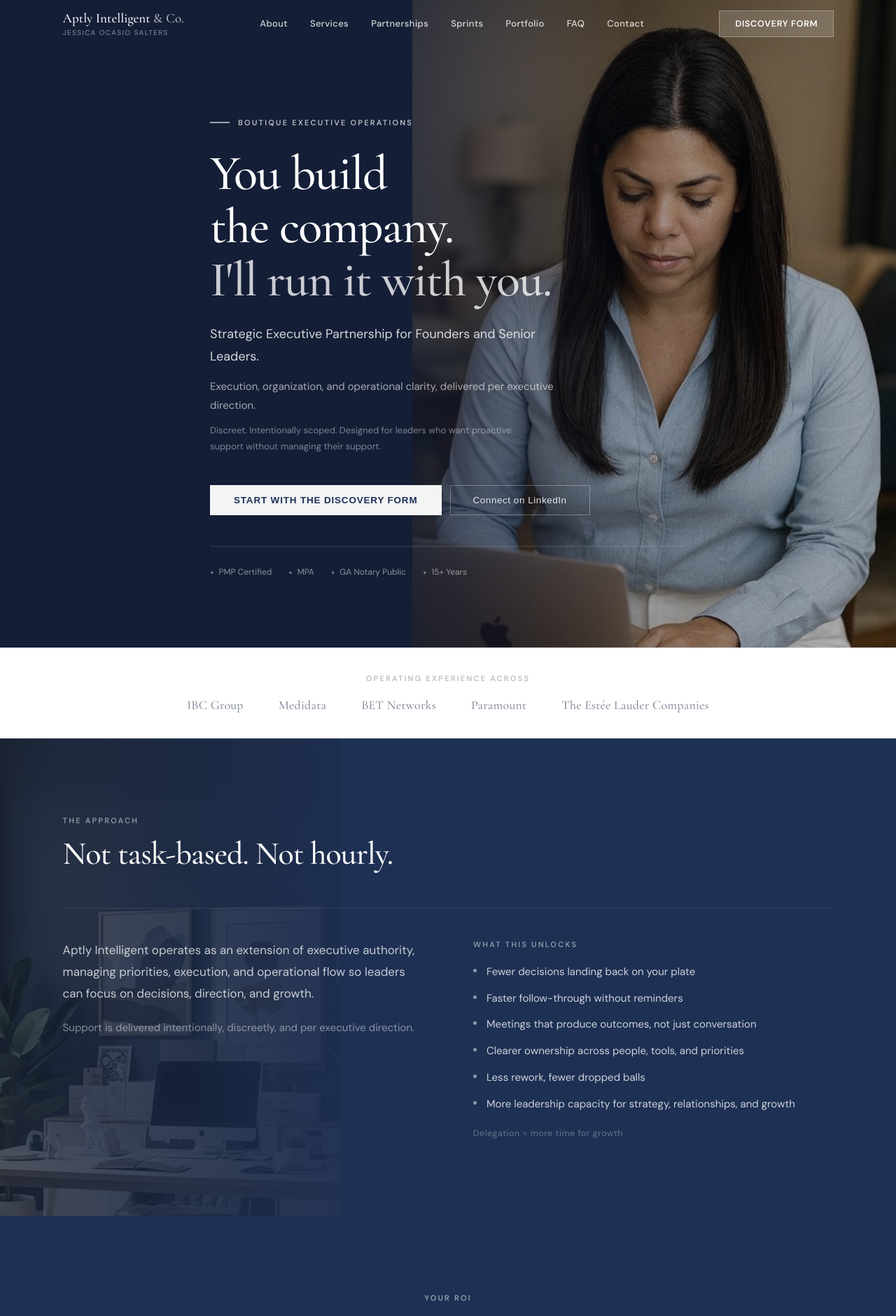
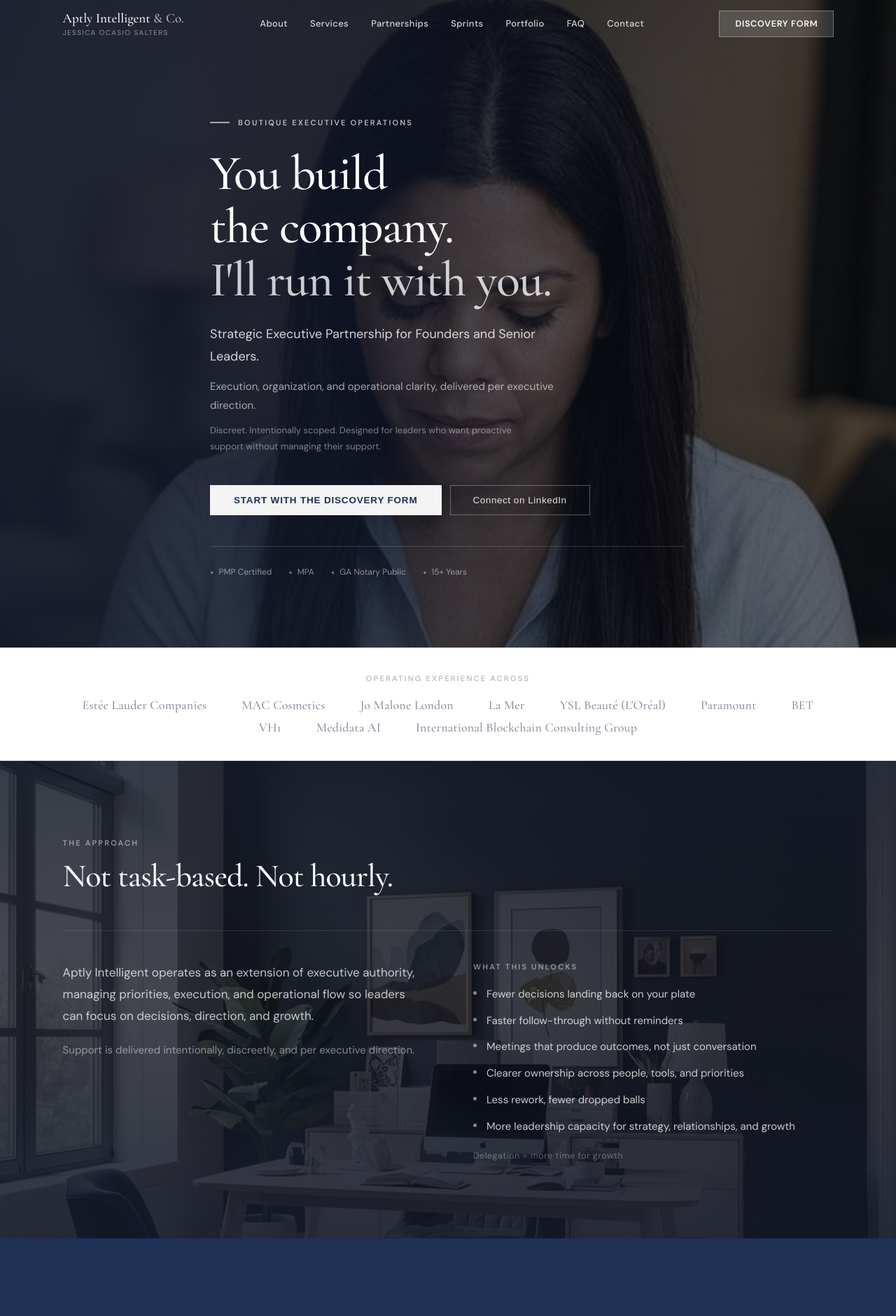
Before and after one commit to JessicaOS143/aptly-intelligent-EA, a React (Vite) app: page / in a window 1280 px wide. Shown: the top 1880 px of the page at 70% size. Built offline with nearby package versions, Linux system fonts and the light colour scheme.

Commit message:
Update: all buttons verified, mobile/iPad fixes, iOS input zoom, tap targets

```diff
--- a/src/App.jsx
+++ b/src/App.jsx
@@ -49,7 +49,11 @@ const SERVICES = [
      items: ["Custom branded design","NFC and QR-ready","Contact sharing built in","One-day turnaround"] },
 ];
 
-const COMPANIES = ["IBC Group","Medidata","BET Networks","Paramount","The Estée Lauder Companies"];
+const COMPANIES = [
+  "Estée Lauder Companies","MAC Cosmetics","Jo Malone London",
+  "La Mer","YSL Beauté (L'Oréal)","Paramount","BET","VH1",
+  "Medidata AI","International Blockchain Consulting Group"
+];
 
 const UNLOCKS = [
   "Fewer decisions landing back on your plate",
@@ -222,7 +226,8 @@ export default function App() {
       <style>{`
         @import url('https://fonts.googleapis.com/css2?family=Cormorant+Garamond:wght@400;500;600&family=DM+Sans:opsz,wght@9..40,400;9..40,500;9..40,600&display=swap');
         *, *::before, *::after { box-sizing: border-box; margin: 0; padding: 0; }
-        html { scroll-behavior: smooth; font-size: 16px; }
+        html { scroll-behavior: smooth; font-size: 16px; -webkit-text-size-adjust: 100%; }
+        img { max-width: 100%; height: auto; }
         body { font-family: 'DM Sans', sans-serif; background: #f0f2f6; color: #1a2744; -webkit-font-smoothing: antialiased; }
         .disp { font-family: 'Cormorant Garamond', Georgia, serif; font-weight: 500; line-height: 1.08; letter-spacing: -0.02em; }
         ::selection { background: rgba(74,106,154,0.18); }
@@ -367,12 +372,13 @@ export default function App() {
         }
         .faq-item:first-child { border-top: 1px solid #dce4f0; }
         .faq-item:hover { background: rgba(74,106,154,0.04); }
+        .faq-item:focus-visible { outline: 2px solid #4a6a9a; outline-offset: -2px; }
 
         /* FORM */
         .form-input {
           width: 100%; border: 1.5px solid #dce4f0; background: #fff;
           padding: 12px 16px; font-family: 'DM Sans', sans-serif;
-          font-size: 15px; color: #1a2744; outline: none;
+          font-size: 16px; color: #1a2744; outline: none;
           transition: border-color 0.2s, box-shadow 0.2s;
         }
         .form-input:focus {
@@ -507,26 +513,21 @@ export default function App() {
         minHeight: "100svh", position: "relative", overflow: "hidden",
         display: "flex", alignItems: "center", padding: `0 ${gutter}`, paddingTop: 68,
       }}>
-        <div style={{ position: "absolute", inset: 0, zIndex: 0, background: "#141e36" }}>
-          {/* Portrait sits right — visible from head to waist, not cropped tight */}
+        <div style={{ position: "absolute", inset: 0, zIndex: 0 }}>
+          {/* Full-bleed portrait — faded uniformly */}
           <img src={IMG.hero} alt="" role="presentation"
             style={{
-              position: "absolute",
-              right: 0, top: 0,
-              width: desktop ? "54%" : tablet ? "70%" : "100%",
-              height: "100%",
+              width: "100%", height: "100%",
               objectFit: "cover",
               objectPosition: "center 10%",
               display: "block",
-              filter: "brightness(0.80) saturate(0.68)",
+              filter: "brightness(0.55) saturate(0.6)",
             }} />
-          {/* Left-to-right gradient keeps text readable, fades into portrait */}
+          {/* Uniform dark overlay + stronger fade on left for text legibility */}
           <div style={{ position: "absolute", inset: 0,
             background: desktop
-              ? "linear-gradient(to right, rgba(20,30,54,1) 0%, rgba(20,30,54,0.97) 25%, rgba(20,30,54,0.72) 45%, rgba(20,30,54,0.18) 68%, rgba(20,30,54,0) 100%)"
-              : tablet
-              ? "linear-gradient(to right, rgba(20,30,54,0.97) 0%, rgba(20,30,54,0.75) 38%, rgba(20,30,54,0.25) 65%, rgba(20,30,54,0) 100%)"
-              : "rgba(20,30,54,0.75)"
+              ? "linear-gradient(to right, rgba(20,28,50,0.82) 0%, rgba(20,28,50,0.68) 38%, rgba(20,28,50,0.38) 65%, rgba(20,28,50,0.15) 100%)"
+              : "rgba(20,28,50,0.72)"
           }} />
         </div>
 
@@ -534,7 +535,7 @@ export default function App() {
           position: "relative", zIndex: 1,
           width: "100%", margin: "0 auto",
           padding: mobile ? "80px 0" : "100px 0",
-          maxWidth: desktop ? 680 : tablet ? 560 : "100%",
+          maxWidth: desktop ? 680 : tablet ? 560 : "100%", overflowX: "hidden",
         }}>
           <div style={{ display: "flex", alignItems: "center", gap: 12, marginBottom: 28 }}>
             <div style={{ width: 28, height: 1.5, background: "rgba(255,255,255,0.6)" }} />
@@ -597,14 +598,15 @@ export default function App() {
           ABOUT / APPROACH
       ══════════════════════ */}
       <section id="about" style={{ background: "#1e3054", padding: `${pad} ${gutter}`, position: "relative", overflow: "hidden" }}>
-        {/* Subtle office image bg on left */}
-        {desktop && (
-          <div style={{ position: "absolute", left: 0, top: 0, bottom: 0, width: "38%", zIndex: 0, overflow: "hidden" }}>
-            <img src={IMG.office} alt="" role="presentation"
-              style={{ width: "100%", height: "100%", objectFit: "cover", objectPosition: "center", filter: "brightness(0.45) saturate(0.6)", display: "block" }} />
-            <div style={{ position: "absolute", inset: 0, background: "linear-gradient(to right, rgba(30,48,84,0.4) 0%, rgba(30,48,84,0.9) 100%)" }} />
-          </div>
-        )}
+        {/* Full-bleed office image — bottom portion, since top was used in hero */}
+        <div style={{ position: "absolute", inset: 0, zIndex: 0 }}>
+          <img src={IMG.office} alt="" role="presentation"
+            style={{ width: "100%", height: "100%", objectFit: "cover",
+              objectPosition: "center bottom",
+              filter: "brightness(0.38) saturate(0.55)", display: "block" }} />
+          <div style={{ position: "absolute", inset: 0,
+            background: "linear-gradient(to bottom, rgba(22,30,52,0.55) 0%, rgba(22,30,52,0.35) 50%, rgba(22,30,52,0.65) 100%)" }} />
+        </div>
         <div style={{ position: "relative", zIndex: 1, maxWidth: mw, margin: "0 auto" }}>
           {/* Heading row — full width */}
           <Reveal>
@@ -660,7 +662,7 @@ export default function App() {
             </div>
           </Reveal>
           <Reveal delay={80}>
-            <div style={{ display: "grid", gridTemplateColumns: desktop ? "1fr 1fr" : "1fr", gap: 32, alignItems: "stretch", maxWidth: 900, margin: "0 auto" }}>
+            <div style={{ display: "grid", gridTemplateColumns: desktop ? "1fr 1fr" : "1fr", gap: mobile ? 24 : 32, alignItems: "stretch", maxWidth: 900, margin: "0 auto" }}>
               {/* Sliders */}
               <div style={{ background: "rgba(255,255,255,0.06)", border: "1px solid rgba(255,255,255,0.14)", padding: "40px 36px", boxShadow: "0 4px 20px rgba(0,0,0,0.18)", display: "flex", flexDirection: "column", justifyContent: "space-between", gap: 32 }}>
                 {/* Hours slider */}
@@ -963,7 +965,7 @@ export default function App() {
               Capacity-based partnerships. Limited client slots.
             </p>
             <div style={{ textAlign: "center" }}>
-              <button className="btn-primary" onClick={() => go("#contact")}>Book Your Plan Today</button>
+              <button className="btn-primary" onClick={() => go("#contact")} style={{ width: mobile ? "100%" : "auto" }}>Book Your Plan Today</button>
             </div>
           </Reveal>
         </div>
@@ -1140,7 +1142,7 @@ export default function App() {
           </div>
           <Reveal delay={180}>
             <div style={{ textAlign: "center" }}>
-              <button className="btn-primary" onClick={() => go("#contact")}>Request a Sprint Conversation</button>
+              <button className="btn-primary" onClick={() => go("#contact")} style={{ width: mobile ? "100%" : "auto" }}>Request a Sprint Conversation</button>
             </div>
           </Reveal>
         </div>
@@ -1257,12 +1259,48 @@ export default function App() {
           </Reveal>
           <div style={{ display: "grid", gridTemplateColumns: mobile ? "1fr" : tablet ? "1fr 1fr" : "repeat(3, 1fr)", gap: 16 }}>
             {[
-              { org: "IBC Group", type: "CRM Operations", title: "40,000+ Record Migration", desc: "Full CRM audit, deduplication of 21,000+ records, and clean data architecture for a high-growth blockchain consultancy managing 300+ investor relationships.", tags: ["CRM","Data","Operations"] },
-              { org: "The Estée Lauder Companies", type: "Event Operations", title: "45+ NYFW Productions", desc: "End-to-end operational support for New York Fashion Week productions including vendor coordination, talent logistics, and stakeholder communications.", tags: ["Events","Logistics","Comms"] },
-              { org: "BET Networks", type: "Executive Support", title: "Multi-Team Coordination", desc: "Operational and executive support across content, marketing, and talent divisions. Meeting architecture, priority filtering, and cross-functional follow-through.", tags: ["EA","Comms","Prioritization"] },
-              { org: "Medidata", type: "Systems Build", title: "Enterprise Ops Infrastructure", desc: "Supported executive and operational infrastructure at one of healthcare's leading SaaS platforms. Calendar architecture, briefing prep, and stakeholder management.", tags: ["SaaS","EA","Systems"] },
-              { org: "Paramount", type: "Global Operations", title: "25+ Global Events Coordinated", desc: "Operational oversight for international executive events and productions, including cross-timezone coordination and vendor management.", tags: ["Global","Events","EA"] },
-              { org: "Aptly Intelligent", type: "AI Integration", title: "AI-Native Workflow Build", desc: "Designed and deployed AI-assisted inbox triage, automated meeting summaries, SOP generation, and custom workflow systems using Claude, ChatGPT, and n8n.", tags: ["AI","Automation","Systems"] },
+              {
+                org: "IBC Group", type: "CRM Operations + Partnerships",
+                title: "HubSpot Migration & Investor Operations Build",
+                desc: "Led process improvements during the migration from spreadsheets to HubSpot, partnering with internal teams and HubSpot engineers to clean 40,000+ records, resolve duplicate data, build dashboards, and create SOPs supporting Web3 and crypto partnership development.",
+                tags: ["CRM","HubSpot","Web3","Dashboards","SOPs"]
+              },
+              {
+                org: "MAC Cosmetics", type: "Backstage Operations",
+                title: "45+ NYFW Backstage Productions",
+                desc: "Managed backstage operations for MAC's Global Artists during New York Fashion Week, coordinating testing schedules, artist assignments, chair setup, model timing, and real-time production needs from preparation through show execution.",
+                tags: ["NYFW","Backstage Ops","Artist Coordination","Production Support"]
+              },
+              {
+                org: "BET Networks", type: "Executive & Creative Operations",
+                title: "50+ Productions & Campaigns Supported",
+                desc: "Served as a central coordination partner across creative, marketing, and production teams, supporting executive priorities, project workflows, asset delivery, and high-visibility campaigns in fast-paced environments.",
+                tags: ["Executive Support","Creative Ops","Production","Coordination"]
+              },
+              {
+                org: "Medidata AI", type: "Enterprise Operations Infrastructure",
+                title: "15+ Cross-Functional Initiatives",
+                desc: "Supported enterprise-wide initiatives spanning onboarding, DEIB, career development, executive transitions, and operational improvements while partnering across product, compliance, HR, and leadership teams.",
+                tags: ["Operations","Stakeholder Management","Process Improvement","Programs"]
+              },
+              {
+                org: "The Estée Lauder Companies", type: "Global Brand Operations",
+                title: "25+ Global Brand Initiatives",
+                desc: "Coordinated operational execution across luxury beauty brands, partnering with global teams to support launches, events, stakeholder communications, timelines, and cross-functional delivery.",
+                tags: ["Global Operations","Brand Launches","Cross-Functional","Project Coordination"]
+              },
+              {
+                org: "Aptly Intelligent & Co.", type: "Modern Executive Operations",
+                title: "AI-Powered Systems & Support",
+                desc: "Leveraging AI-powered tools and modern workflows to streamline executive support, meeting management, research, documentation, and operational processes while enhancing efficiency and execution.",
+                tags: ["AI Tools","Executive Support","Workflow Systems","Operations"]
+              },
+              {
+                org: "Executive Logistics & Operations", type: "Complex Scheduling & Travel",
+                title: "Multi-Timezone Executive Support",
+                desc: "Supported senior leaders through high-volume calendar management, international travel coordination, executive communications, meeting preparation, stakeholder engagement, and shifting priorities across multiple time zones.",
+                tags: ["Executive Support","Travel","Calendars","Stakeholders"]
+              },
             ].map((p, i) => (
               <Reveal key={i} delay={i * 50}>
                 <div style={{ background: "#fff", border: "1px solid #dce4f0", padding: "28px 26px", height: "100%",
@@ -1275,7 +1313,7 @@ export default function App() {
                     <div style={{ fontSize: 10, fontWeight: 600, letterSpacing: "0.12em", textTransform: "uppercase", color: "#4a6a9a", background: "rgba(74,106,154,0.1)", padding: "3px 8px", flexShrink: 0, marginLeft: 8 }}>{p.type}</div>
                   </div>
                   <h3 style={{ fontSize: 17, fontWeight: 600, color: "#1e3054", marginBottom: 12, lineHeight: 1.3 }}>{p.title}</h3>
-                  <p style={{ fontSize: 14, lineHeight: 1.72, color: "#4e607a", marginBottom: 18 }}>{p.desc}</p>
+                  <p style={{ fontSize: 13.5, lineHeight: 1.7, color: "#4e607a", marginBottom: 18 }}>{p.desc}</p>
                   <div style={{ display: "flex", gap: 6, flexWrap: "wrap" }}>
                     {p.tags.map(t => (
                       <span key={t} style={{ fontSize: 11, fontWeight: 500, color: "#4a6a9a", background: "#eef3fb", padding: "3px 10px", letterSpacing: "0.06em" }}>{t}</span>
@@ -1301,8 +1339,8 @@ export default function App() {
           </Reveal>
           <Reveal delay={60}>
             {FAQS.map((f, i) => (
-              <div key={i} className="faq-item" onClick={() => setOpenFaq(openFaq === i ? null : i)}>
-                <div style={{ display: "flex", justifyContent: "space-between", alignItems: "center", padding: "20px 16px" }}>
+              <div key={i} className="faq-item" tabIndex={0} role="button" onClick={() => setOpenFaq(openFaq === i ? null : i)} onKeyDown={e => e.key === "Enter" && setOpenFaq(openFaq === i ? null : i)}>
+                <div style={{ display: "flex", justifyContent: "space-between", alignItems: "center", padding: "18px 16px", minHeight: 56 }}>
                   <span style={{ fontSize: 15.5, fontWeight: 500, color: "#1e3054", paddingRight: 16 }}>{f.q}</span>
                   <span style={{ fontSize: 20, color: "#4a6a9a", flexShrink: 0, fontWeight: 300, transform: openFaq === i ? "rotate(45deg)" : "rotate(0)", transition: "transform 0.25s" }}>+</span>
                 </div>
```
